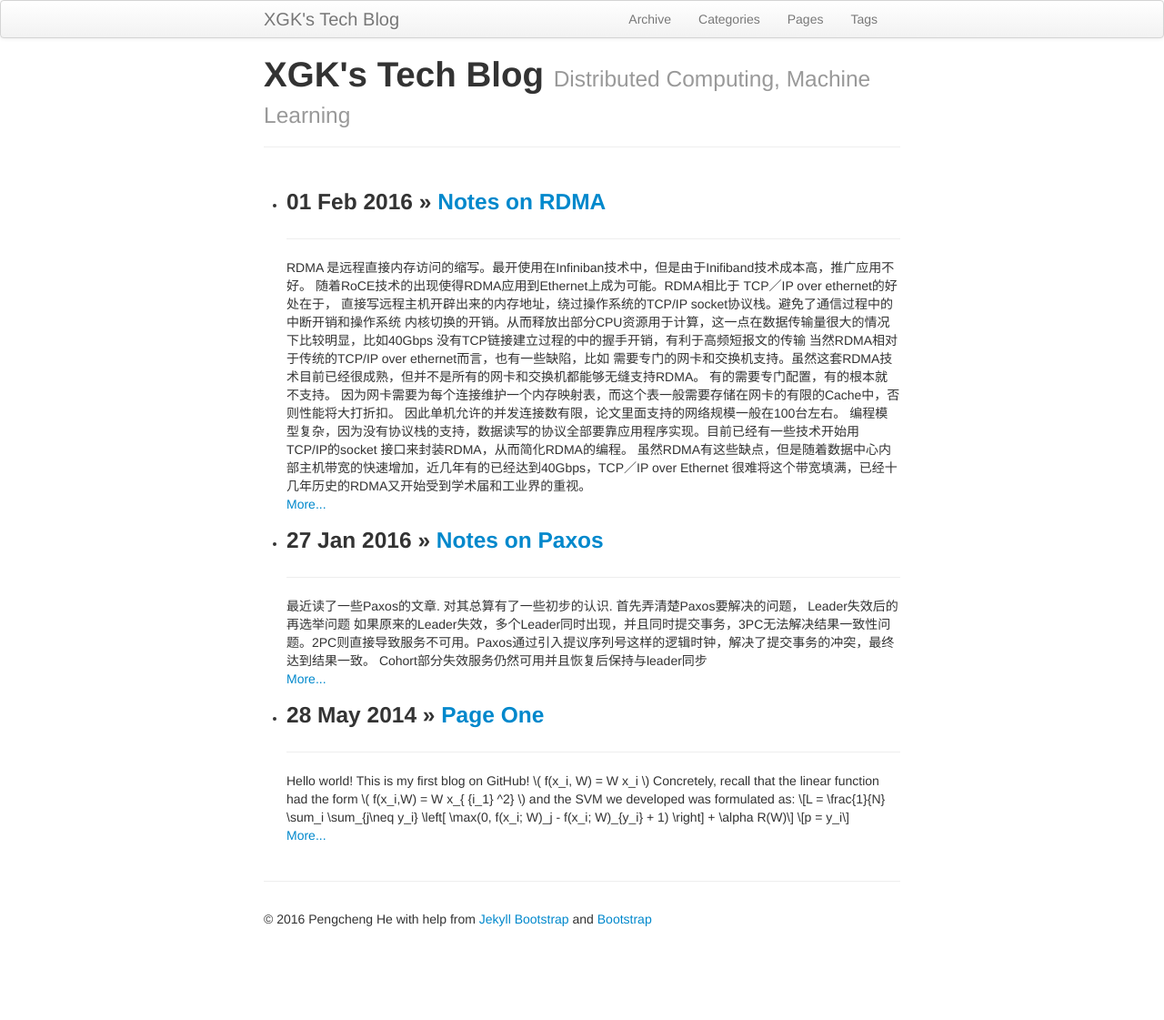
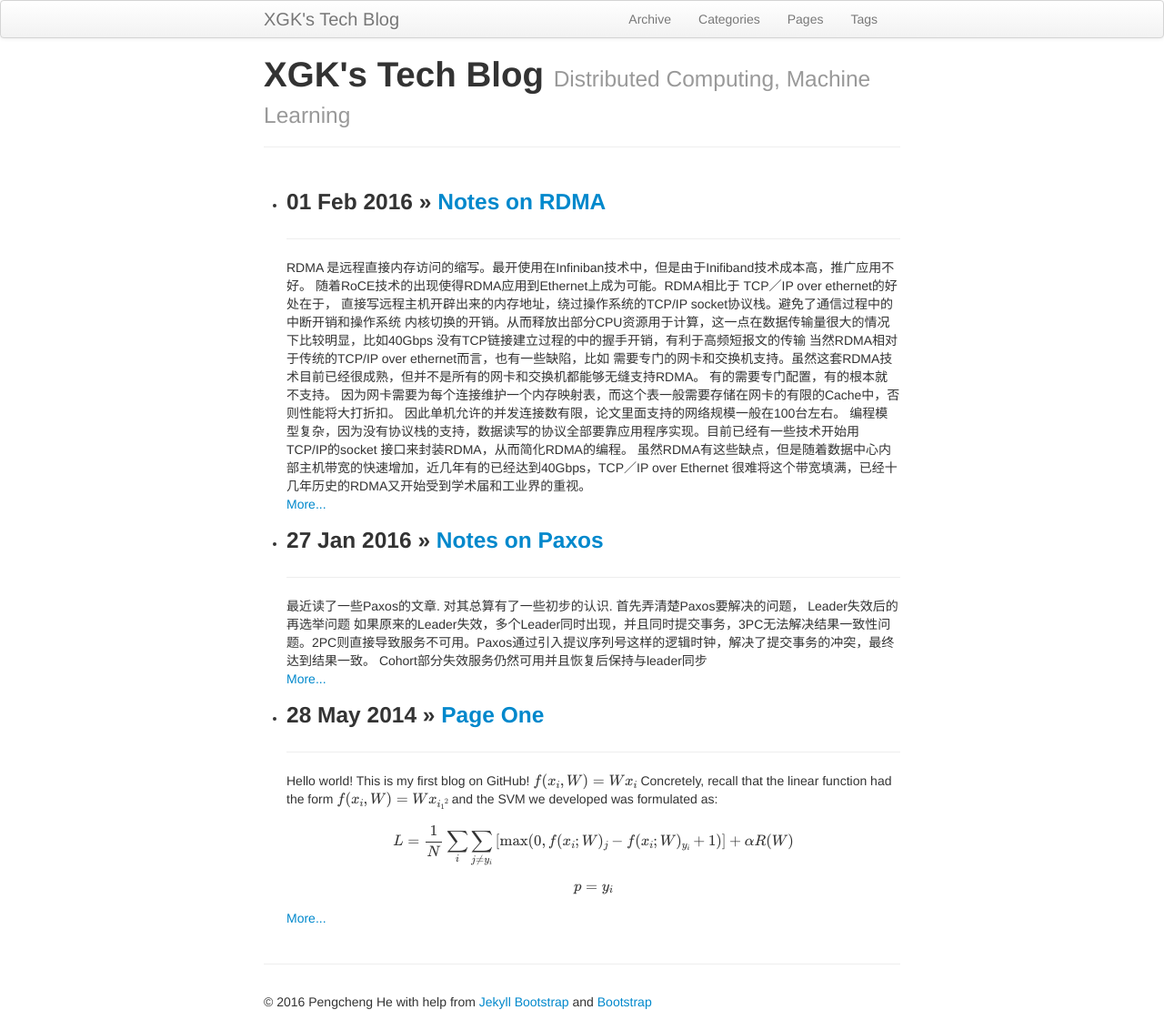
Before and after one commit to xgk/xgk.github.io, a Jekyll site: the page built from index.md, in a window 1280 px wide. Shown: the whole page at 91% size. Built offline with Jekyll 4.4.1, drawn with Linux system fonts in a browser that asks for light colours; formulas are drawn with MathJax 3; before the commit the page ends 1030 px from its top, so only the background shows below that.

```diff
--- a/_layouts/default.html
+++ b/_layouts/default.html
@@ -4,3 +4,6 @@ theme :
 ---
 {% include JB/setup %}
 {% include themes/twitter/default.html %}
+<body>
+<script src="http://cdn.mathjax.org/mathjax/latest/MathJax.js?config=TeX-AMS-MML_HTMLorMML" type="text/javascript"></script>
+</body>
```
Also changed, not shown: 10 other files.
